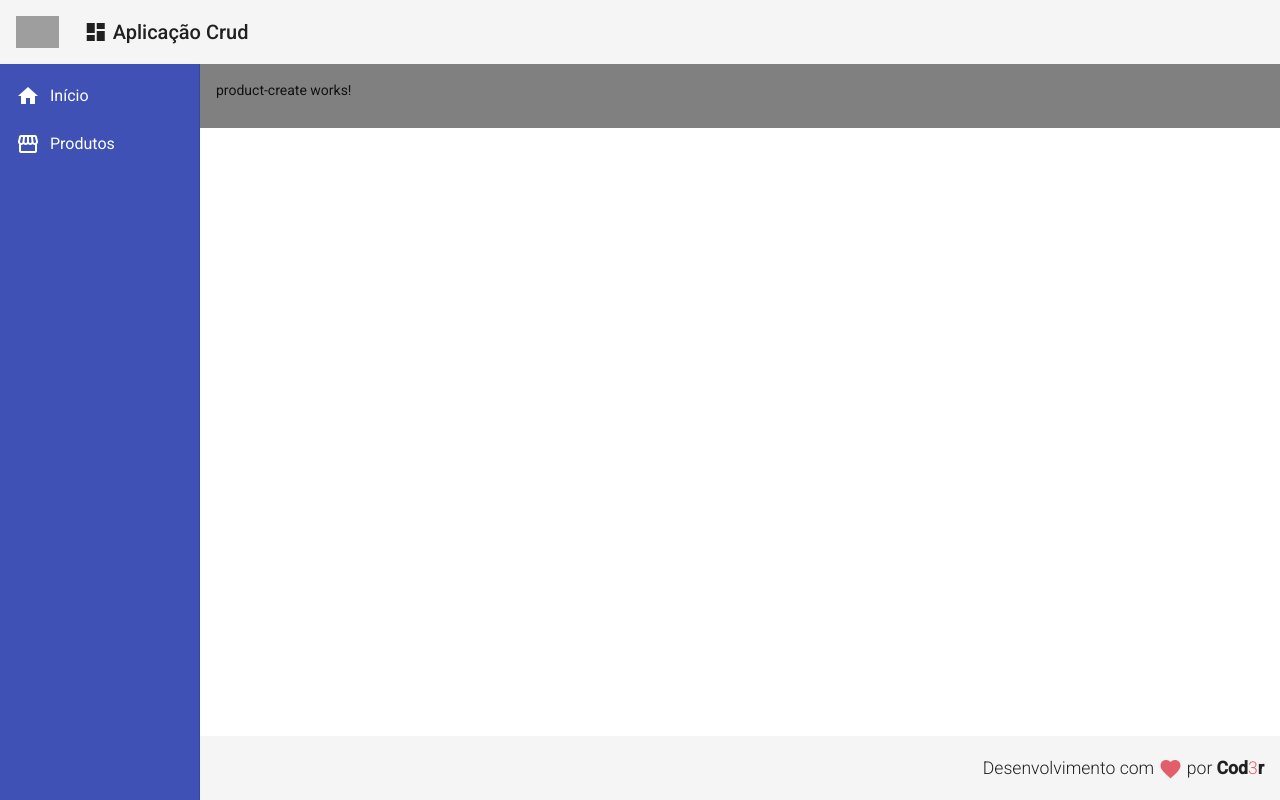
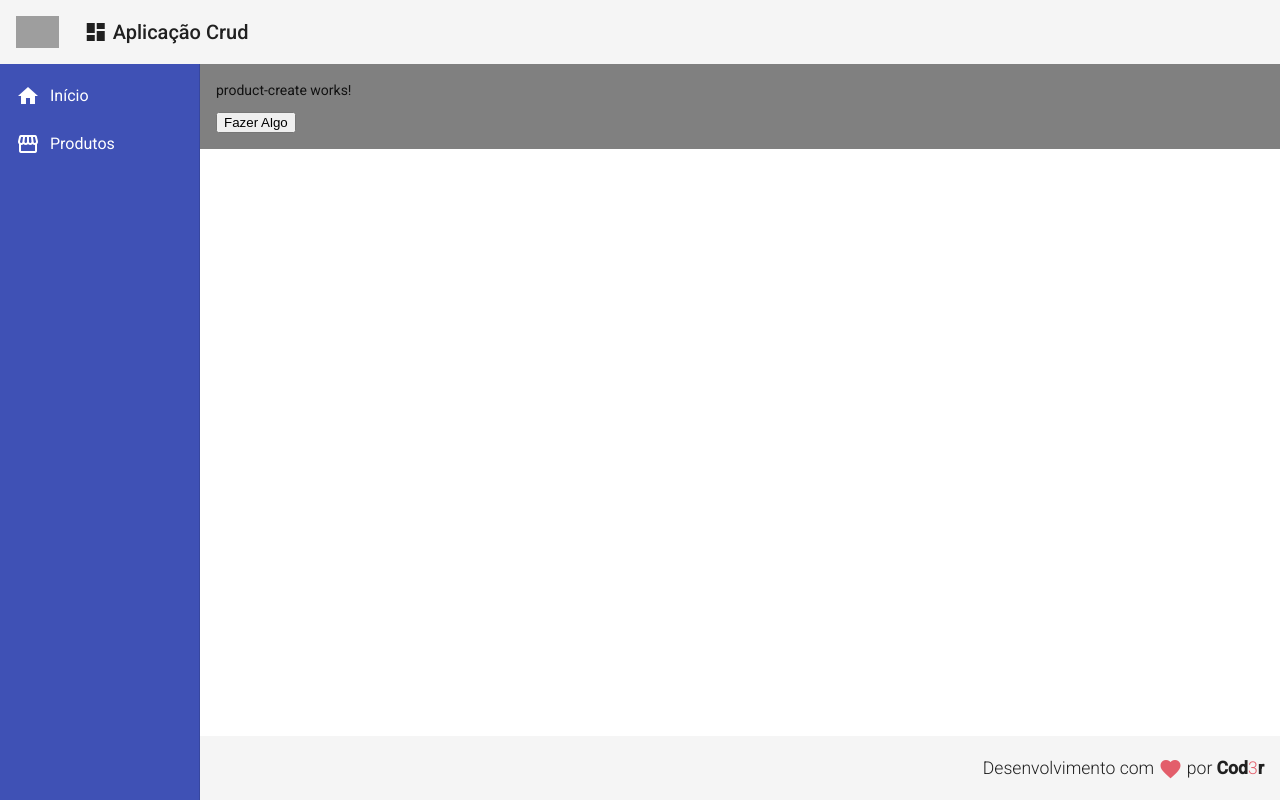
Before and after one commit to eduardocarvalhojunior/Projeto_Angular, an Angular app in the folder frontend/: page /products/create in a window 1280 px wide. Built offline with nearby package versions, Linux system fonts and the light colour scheme; grey boxes are pictures that could not be loaded.

Commit message:
Inserindo Botão Produto

```diff
--- a/frontend/src/app/components/product/product-create/product-create.component.html
+++ b/frontend/src/app/components/product/product-create/product-create.component.html
@@ -1 +1,3 @@
-<p>product-create works!</p>
+<p [id]="propLegal">product-create works!</p>
+
+<button (click)="fazerAlgo()">Fazer Algo</button>
--- a/frontend/src/app/components/product/product-create/product-create.component.ts
+++ b/frontend/src/app/components/product/product-create/product-create.component.ts
@@ -7,9 +7,14 @@
 })
 export class ProductCreateComponent implements OnInit {
 
+  propLegal = "qualquer"
+
   constructor() { }
 
   ngOnInit(): void {
   }
 
+  fazerAlgo(): void {
+    console.log('Fazendo Algo!')
+  }
 }
--- a/frontend/src/app/views/product-crud/product-crud.component.ts
+++ b/frontend/src/app/views/product-crud/product-crud.component.ts
@@ -7,9 +7,12 @@
 })
 export class ProductCrudComponent implements OnInit {
 
+
+
   constructor() { }
 
   ngOnInit(): void {
   }
 
+
 }
```
